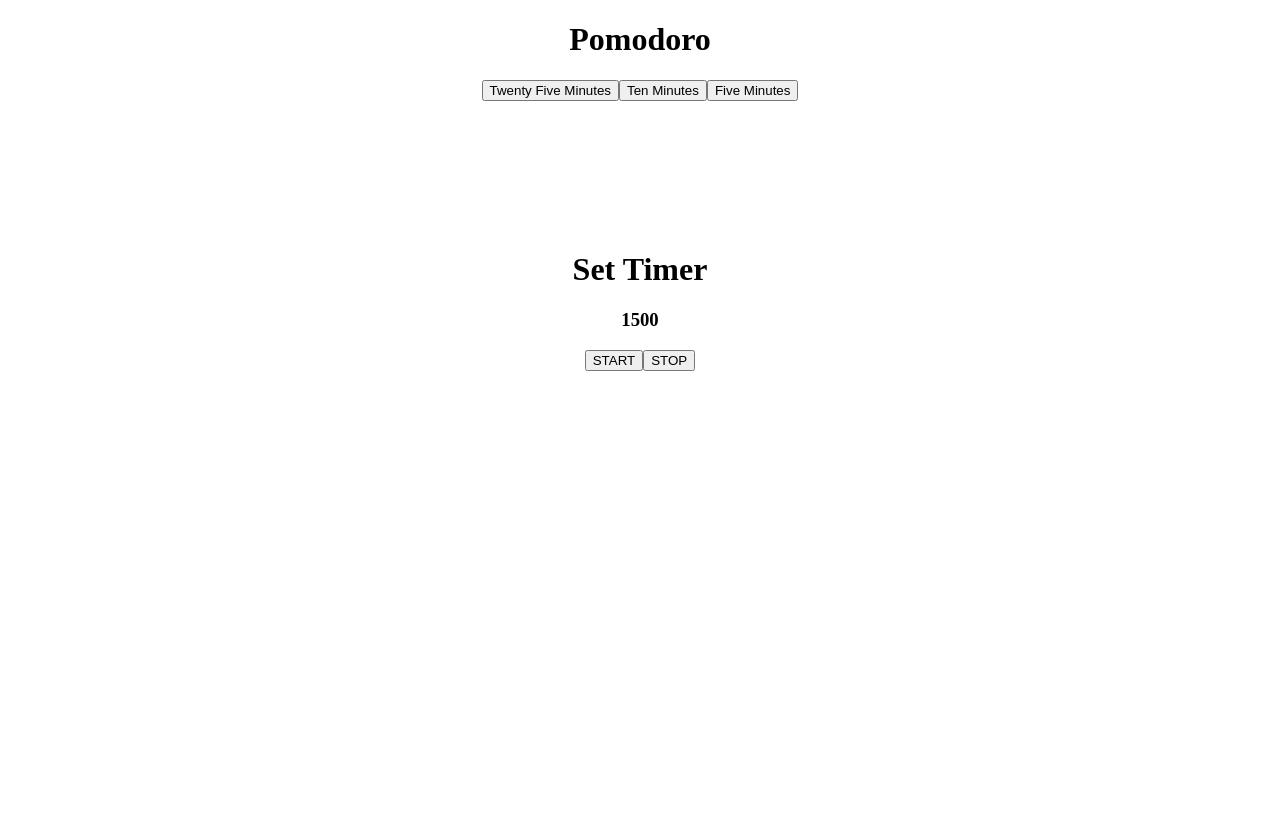
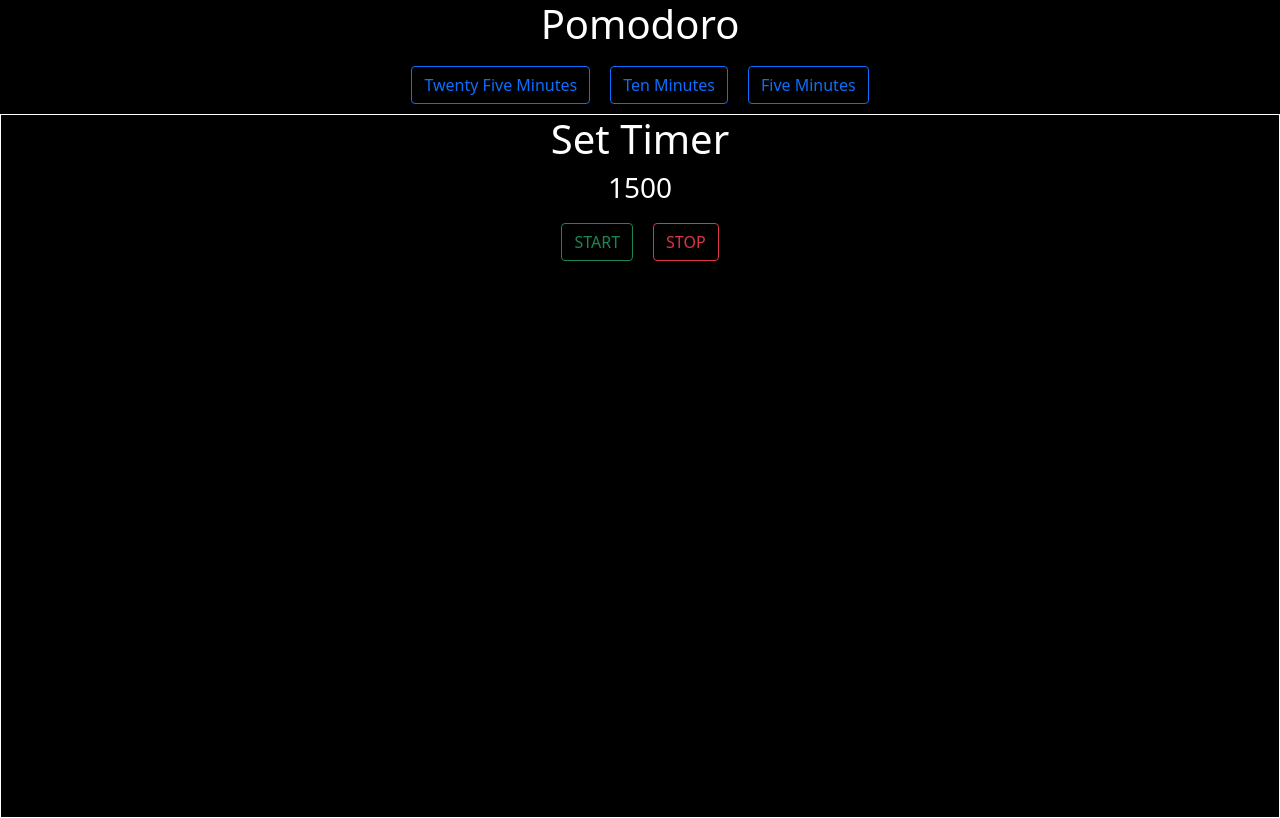
Before and after one commit to ShayFae/pomodoro-timer, a React (Create React App) app: page / in a window 1280 px wide. Built offline with nearby package versions, Linux system fonts and the light colour scheme.

Commit message:
Add bootstrap

```diff
--- a/package.json
+++ b/package.json
@@ -6,7 +6,9 @@
     "@testing-library/jest-dom": "^5.16.4",
     "@testing-library/react": "^13.0.1",
     "@testing-library/user-event": "^13.5.0",
+    "bootstrap": "^5.1.3",
     "react": "^18.0.0",
+    "react-bootstrap": "^2.2.3",
     "react-dom": "^18.0.0",
     "react-scripts": "5.0.1",
     "web-vitals": "^2.1.4"
--- a/src/App.css
+++ b/src/App.css
@@ -1,3 +1,10 @@
 div {
   text-align: center;
+  background-color: black;
+  color: white;
+  /* margin-top: 20px; */
 }
+
+/* .container {
+  border: 10px solid white;
+} */
--- a/src/App.js
+++ b/src/App.js
@@ -2,8 +2,8 @@ import './App.css';
 import Twenty from './component/Twenty';
 import Ten from './component/Ten';
 import Five from './component/Five';
-
 import { useState } from 'react';
+import 'bootstrap/dist/css/bootstrap.min.css';
 
 function App() {
   const [find, setFind] = useState('one');
@@ -11,17 +11,14 @@ function App() {
   return (
     <div className="App">
         <h1>Pomodoro</h1>
-        <button onClick={() => setFind('one')}>Twenty Five Minutes</button>
-        <button onClick={() => setFind('two')}>Ten Minutes</button>
-        <button onClick={() => setFind('three')}>Five Minutes</button>
-
+        <button class="btn btn-outline-primary" onClick={() => setFind('one')}>Twenty Five Minutes</button>
+        <button class="btn btn-outline-primary" onClick={() => setFind('two')}>Ten Minutes</button>
+        <button class="btn btn-outline-primary" onClick={() => setFind('three')}>Five Minutes</button>
+      <div className='container'>
         {find === 'one' && <Twenty />}
         {find === 'two' && <Ten />}
         {find === 'three' && <Five />}
-
-
-        {/* {find ? <Timer /> : <Meep />} */}
-        {/* <Meep /> */}
+        </div>
     </div>
   );
 }
--- a/src/component/Five.js
+++ b/src/component/Five.js
@@ -10,18 +10,17 @@ export default function Meep() {
       if (start) {
         if(num > 0) {
           setTimeout(() => setNum(prev => --prev), 1000)
-        } else {
+          }
           return () => clearTimeout(num);
-        }
       }
     }, )
 
   return (
     <div className="timer">
       <h1>Set Timer</h1>
-                <h3>{num} </h3>
-                <button onClick={() => setStart(true)}>START</button>
-                <button onClick={() => setStart(false)}>STOP</button>
+                <h3>{num}</h3>
+                <button class="btn btn-outline-success" onClick={() => setStart(true)}>START</button>
+                <button class="btn btn-outline-danger" onClick={() => setStart(false)}>STOP</button>
     </div>
   );
 }
--- a/src/component/Ten.js
+++ b/src/component/Ten.js
@@ -20,8 +20,8 @@ export default function Meep() {
     <div className="timer">
       <h1>Set Timer</h1>
                 <h3>{num} </h3>
-                <button onClick={() => setStart(true)}>START</button>
-                <button onClick={() => setStart(false)}>STOP</button>
+                <button class="btn btn-outline-success" onClick={() => setStart(true)}>START</button>
+                <button class="btn btn-outline-danger" onClick={() => setStart(false)}>STOP</button>
     </div>
   );
 }
--- a/src/component/Timer.css
+++ b/src/component/Timer.css
@@ -1,4 +1,18 @@
 .timer {
   text-align: center;
-  margin: 150px;
+  /* margin: 150px; */
+  /* margin-top: 150px; */
+  border: 1px solid white;
+  height: 88%;
+  width: 100%;
+  left: 0;
+  position: absolute;
 }
+
+button {
+  margin: 10px !important;
+}
+/*
+.action-button {
+  margin-top: 50px !important;
+} */
--- a/src/component/Twenty.js
+++ b/src/component/Twenty.js
@@ -10,9 +10,8 @@ export default function Timer() {
       if (start) {
         if(num > 0) {
           setTimeout(() => setNum(prev => --prev), 1000)
-        } else {
+        }
           return () => clearTimeout(num);
-        }
       }
     }, )
 
@@ -20,8 +19,8 @@ export default function Timer() {
     <div className="timer">
       <h1>Set Timer</h1>
                 <h3>{num} </h3>
-                <button onClick={() => setStart(true)}>START</button>
-                <button onClick={() => setStart(false)}>STOP</button>
+                <button className="action-button" class="btn btn-outline-success" onClick={() => setStart(true)}>START</button>
+                <button className="action-button" class="btn btn-outline-danger" onClick={() => setStart(false)}>STOP</button>
     </div>
   );
 }
```
Also changed, not shown: 1 other file (tests, documents, lock files or other folders).
